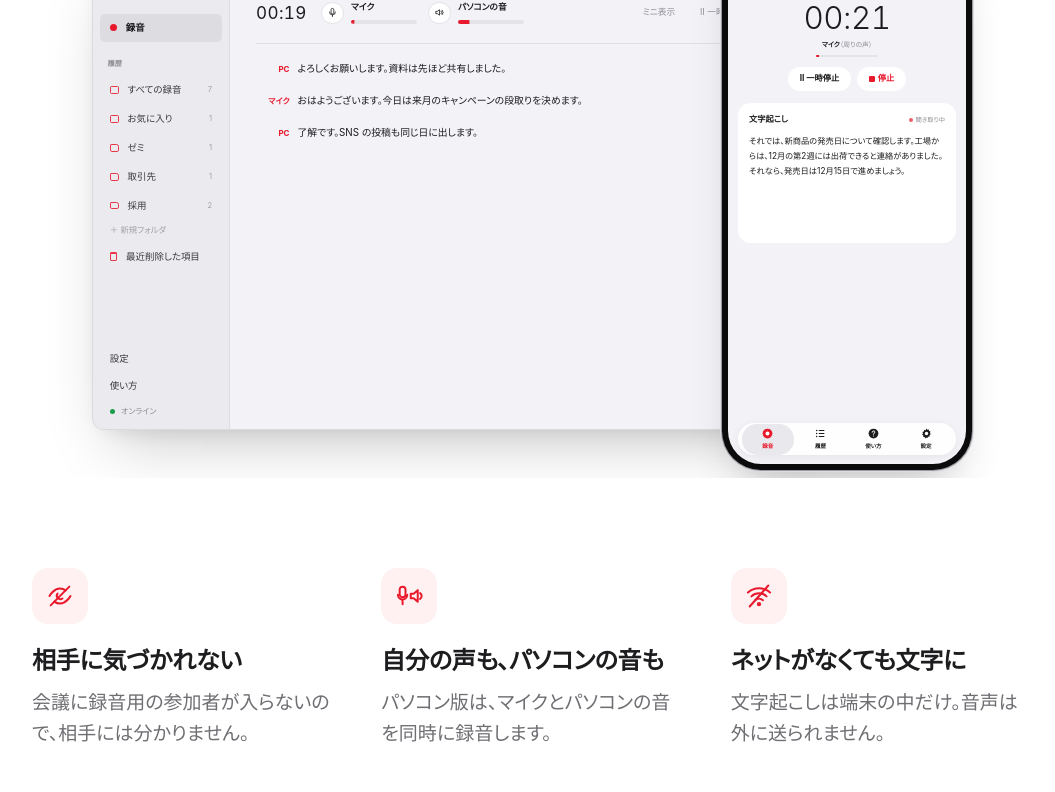
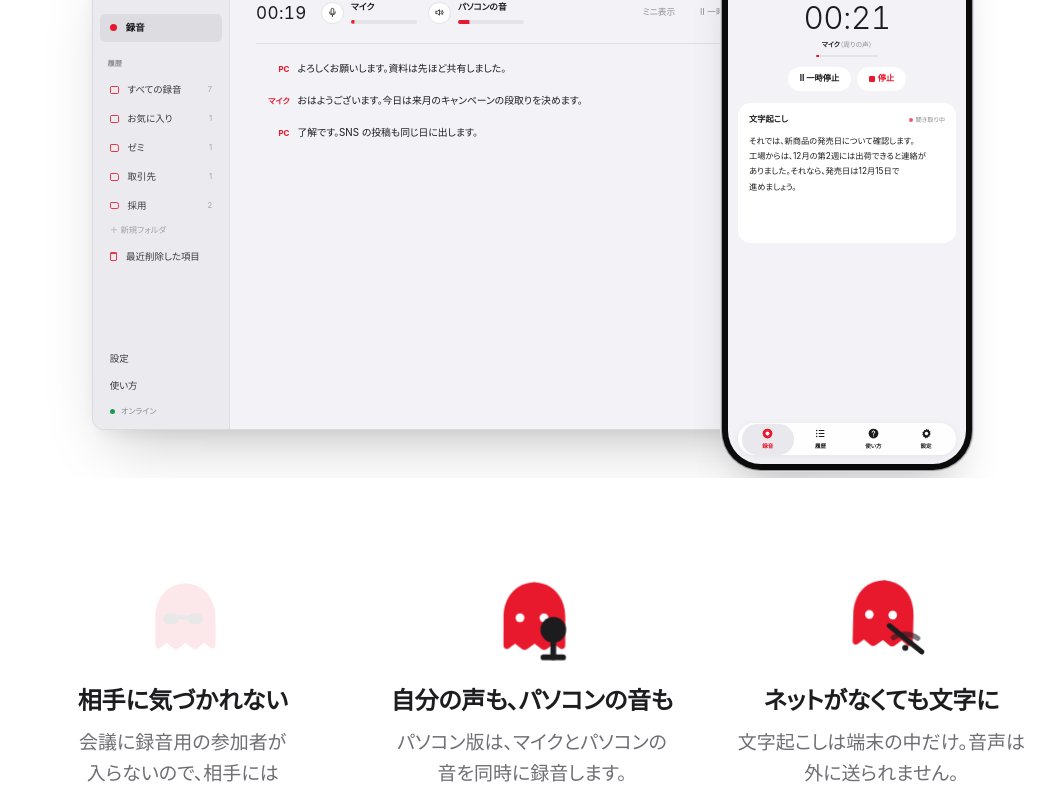
Before and after one commit to naoyattsuji/giroku-lp, a Next.js app: page / in a window 1280 px wide. Shown: the part 600-1392 px from the top of the page, without its empty margins (108-1163 px from the left). Built offline with nearby package versions, Linux system fonts and the light colour scheme.

Commit message:
LP：強み3つをマスコット「ひそか」が演じる形に（真ん中ぞろえ・D案）。1文字だけ次の行に落ちないよう、文節で折り返す指定と数字の前の空白を外す
Co-Authored-By: Claude Opus 5.5 <noreply@anthropic.com>

```diff
--- a/app/home.css
+++ b/app/home.css
@@ -42,6 +42,9 @@
 .h-page h2 { font-size: clamp(30px, 4.6vw, 52px); }
 .h-page h3 { font-size: 21px; font-weight: 700; letter-spacing: -0.01em; }
 .h-page :where(p) { font-size: clamp(17px, 1.5vw, 19px); }
+/* 1文字だけ次の行に落ちないように：日本語は文節で折り返し、最後の行が短くなりすぎないよう整える */
+.h-page :where(p, li, figcaption, summary, h2, h3) { word-break: auto-phrase; text-wrap: pretty; line-break: strict; }
+.h-page :where(h1, h2, h3) { text-wrap: balance; }
 
 /* ── ナビ：細い帯。すりガラスは Apple のローカルナビと同じ役割（下の内容を透かして位置を伝える） ── */
 .h-nav {
@@ -297,9 +300,11 @@
 .h-points { display: grid; grid-template-columns: repeat(3, 1fr); gap: clamp(20px, 4vw, 48px); }
 .h-points h3 { font-size: clamp(20px, 1.9vw, 24px); white-space: nowrap; }
 .h-points p { margin-top: 8px; color: var(--h-ink-2); }
-/* 強みの印：薄い赤の丸に、細い線の赤い印（Apple の製品ページの機能紹介と同じ作り） */
-.h-point-icon { display: grid; place-items: center; width: 56px; height: 56px; margin-bottom: 18px; border-radius: 16px; background: var(--h-red-tint); color: var(--h-red); }
-.h-point-icon svg { width: 28px; height: 28px; fill: none; stroke: currentColor; stroke-width: 1.7; stroke-linecap: round; stroke-linejoin: round; }
+/* 強みは、マスコット「ひそか」がそれぞれを演じる（気づかれない＝消える、両方の声＝マイクで揺れる、ネットなし＝跳ねる）。
+   動きは globals.css の .spirit-hook-*。D 案：背景なし・真ん中ぞろえ */
+.h-points { text-align: center; }
+.h-point-icon { display: grid; place-items: center; height: 104px; margin-bottom: 10px; }
+.h-point-icon svg { width: 104px; height: 104px; overflow: visible; }
 
 /* ── 画面3枚を横に ── */
 .h-trio { display: grid; grid-template-columns: repeat(3, 1fr); gap: clamp(16px, 3vw, 40px); max-width: 860px; margin: 0 auto; }
--- a/app/page.tsx
+++ b/app/page.tsx
@@ -73,6 +73,55 @@ function PrimaryAction({ platform }: { platform: Platform }): ReactElement {
   if (platform === "mac") return <MacDownloadBadge height={44} />;
   if (platform === "windows") return <MicrosoftStoreBadge />;
   return <a href="#download" className="h-button">無料でダウンロード</a>;
+}
+
+// マスコット「ひそか」の胴体（LogoMarkと同じパス）。3つの理由アイコンでは
+// 目・小道具だけを変え、体形は常に同じにして「ひそか」だと一目でわかるようにする。
+const SPIRIT_BODY = "M12 3.5c4.7 0 7.5 3.3 7.5 8v6.3c0 .6-.7 1-1.2.6l-1.4-1.1-1.5 1.2c-.4.3-1 .3-1.3 0l-1.5-1.2-1.6 1.2c-.4.3-1 .3-1.3 0l-1.5-1.2-1.4 1.1c-.5.4-1.2 0-1.2-.6V11.5c0-4.7 2.8-8 7.4-8z";
+
+function SpiritStealthIcon(): ReactElement {
+  return (
+    <svg viewBox="0 0 24 24" aria-hidden="true" className="spirit-hook spirit-hook-stealth">
+      <path d={SPIRIT_BODY} fill="#e8192c" />
+      {/* サングラス＝気づかれずこっそり見ている */}
+      <rect x="7.4" y="10.5" width="3.6" height="2.4" rx="1.2" fill="#1c1c1e" />
+      <rect x="13" y="10.5" width="3.6" height="2.4" rx="1.2" fill="#1c1c1e" />
+      <path d="M11 11.4h2" stroke="#1c1c1e" strokeWidth="1" strokeLinecap="round" />
+    </svg>
+  );
+}
+
+function SpiritMicIcon(): ReactElement {
+  return (
+    <svg viewBox="0 0 24 24" aria-hidden="true" className="spirit-hook spirit-hook-mic">
+      <path d={SPIRIT_BODY} fill="#e8192c" />
+      <circle cx="9.3" cy="11.5" r="1" fill="#fff" />
+      <circle cx="14.7" cy="11.5" r="1" fill="#fff" />
+      {/* 小さなマイク（丸頭+スタンド）を持っている＝音を両方拾う。定番の
+          マイクのシルエットの方が小さいサイズでも一目でわかるため採用 */}
+      <g transform="translate(15,12.4)">
+        <circle cx="1.8" cy="1.8" r="2.9" fill="#1c1c1e" />
+        <path d="M1.8 4.8v3.2" stroke="#1c1c1e" strokeWidth="1.3" strokeLinecap="round" />
+        <path d="M-0.4 8h4.4" stroke="#1c1c1e" strokeWidth="1.3" strokeLinecap="round" />
+      </g>
+    </svg>
+  );
+}
+
+function SpiritOfflineIcon(): ReactElement {
+  return (
+    <svg viewBox="0 0 24 24" aria-hidden="true" className="spirit-hook spirit-hook-offline">
+      <path d={SPIRIT_BODY} fill="#e8192c" />
+      <circle cx="9.3" cy="11.5" r="1" fill="#fff" />
+      <circle cx="14.7" cy="11.5" r="1" fill="#fff" />
+      {/* wifi-offバッジ＝ネットなしでも平気（ひそかは止まらず浮遊し続ける） */}
+      <g transform="translate(14.6,13.6)">
+        <path d="M0.4 3.1a5 5 0 0 1 5.6 0" stroke="#1c1c1e" strokeWidth="1.2" strokeLinecap="round" fill="none" opacity="0.6" />
+        <circle cx="3.2" cy="5.4" r="0.7" fill="#1c1c1e" />
+        <path d="M-0.6 0.4l7.6 5.8" stroke="#1c1c1e" strokeWidth="1.2" strokeLinecap="round" />
+      </g>
+    </svg>
+  );
 }
 
 function Check(): ReactElement {
@@ -155,17 +204,17 @@ export default function Home(): ReactElement {
         <Section id="features">
           <div className="h-points" data-reveal>
             <div>
-              <span className="h-point-icon" aria-hidden="true"><svg viewBox="0 0 24 24"><path d="M3 12s3.5-6.5 9-6.5c1.9 0 3.5.7 4.9 1.7M21 12s-3.5 6.5-9 6.5c-1.9 0-3.5-.7-4.9-1.7" /><path d="M9.9 9.9a3 3 0 0 0 4.2 4.2" /><path d="M4 20 20 4" /></svg></span>
+              <span className="h-point-icon" aria-hidden="true"><SpiritStealthIcon /></span>
               <h3>相手に気づかれない</h3>
               <p>会議に録音用の参加者が入らないので、相手には分かりません。</p>
             </div>
             <div>
-              <span className="h-point-icon" aria-hidden="true"><svg viewBox="0 0 24 24"><rect x="4" y="4" width="5" height="9" rx="2.5" /><path d="M2.5 11a4 4 0 0 0 8 0M6.5 15v4" /><path d="M13.5 10h2.5l3.5-3v10l-3.5-3h-2.5z" /><path d="M21.5 9.5a3 3 0 0 1 0 5" /></svg></span>
+              <span className="h-point-icon" aria-hidden="true"><SpiritMicIcon /></span>
               <h3>自分の声も、パソコンの音も</h3>
               <p>パソコン版は、マイクとパソコンの音を同時に録音します。</p>
             </div>
             <div>
-              <span className="h-point-icon" aria-hidden="true"><svg viewBox="0 0 24 24"><path d="M2.5 9a14 14 0 0 1 19 0M5.5 12.3a9.5 9.5 0 0 1 13 0M8.6 15.6a5 5 0 0 1 6.8 0" /><circle cx="12" cy="19" r="1" fill="currentColor" /><path d="M4 21 20 3" /></svg></span>
+              <span className="h-point-icon" aria-hidden="true"><SpiritOfflineIcon /></span>
               <h3>ネットがなくても文字に</h3>
               <p>文字起こしは端末の中だけ。音声は外に送られません。</p>
             </div>
@@ -224,7 +273,7 @@ export default function Home(): ReactElement {
             </article>
           </div>
           <p className="h-fineprint">
-            Pro は iPhone とパソコンで別々に購入します。1 年ごとの自動更新で、期間が終わる 24 時間前までに解約しない限り更新されます。
+            Pro は iPhone とパソコンで別々に購入します。1年ごとの自動更新で、期間が終わる 24時間前までに解約しない限り更新されます。
           </p>
         </Section>
 
```
